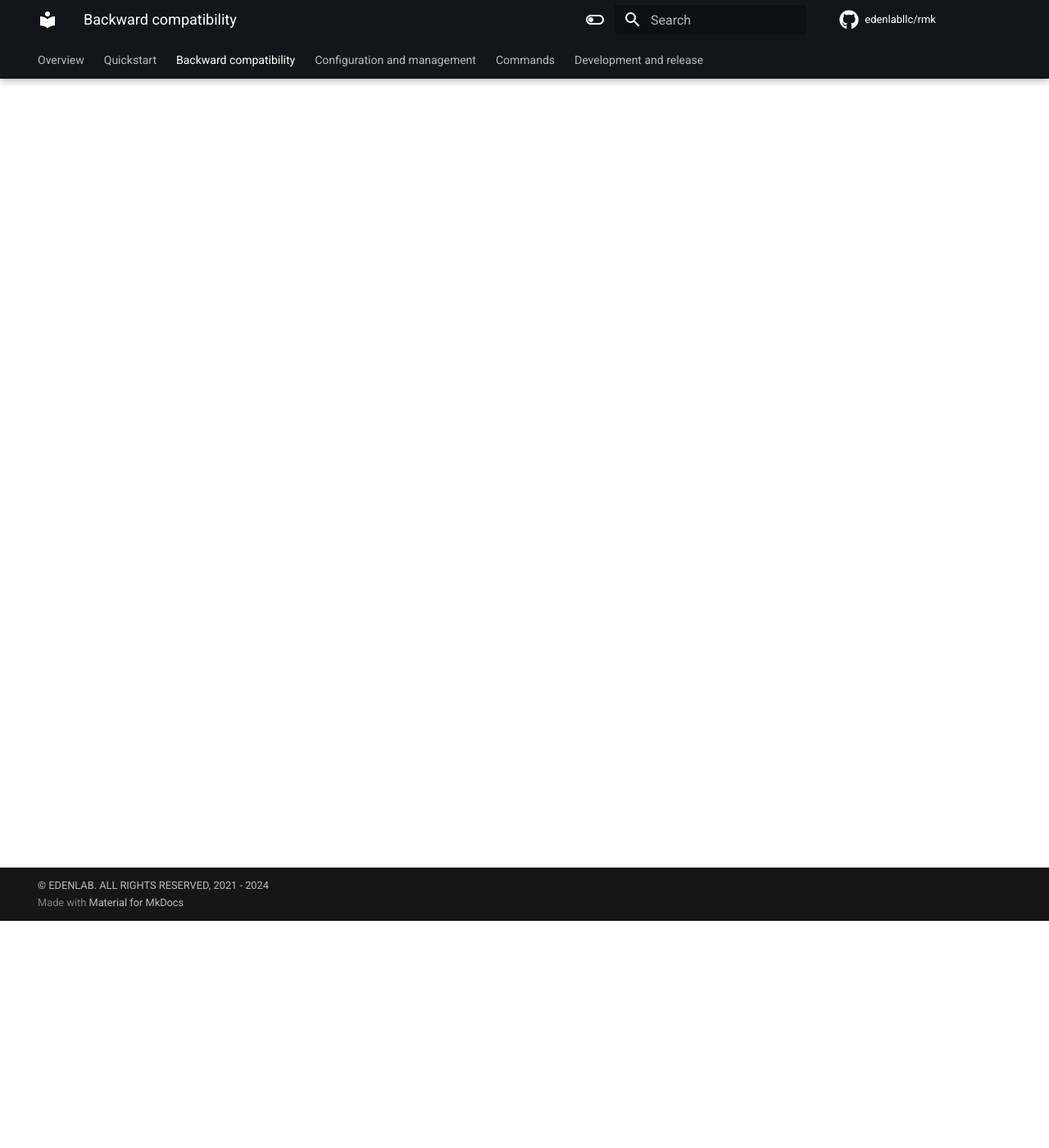
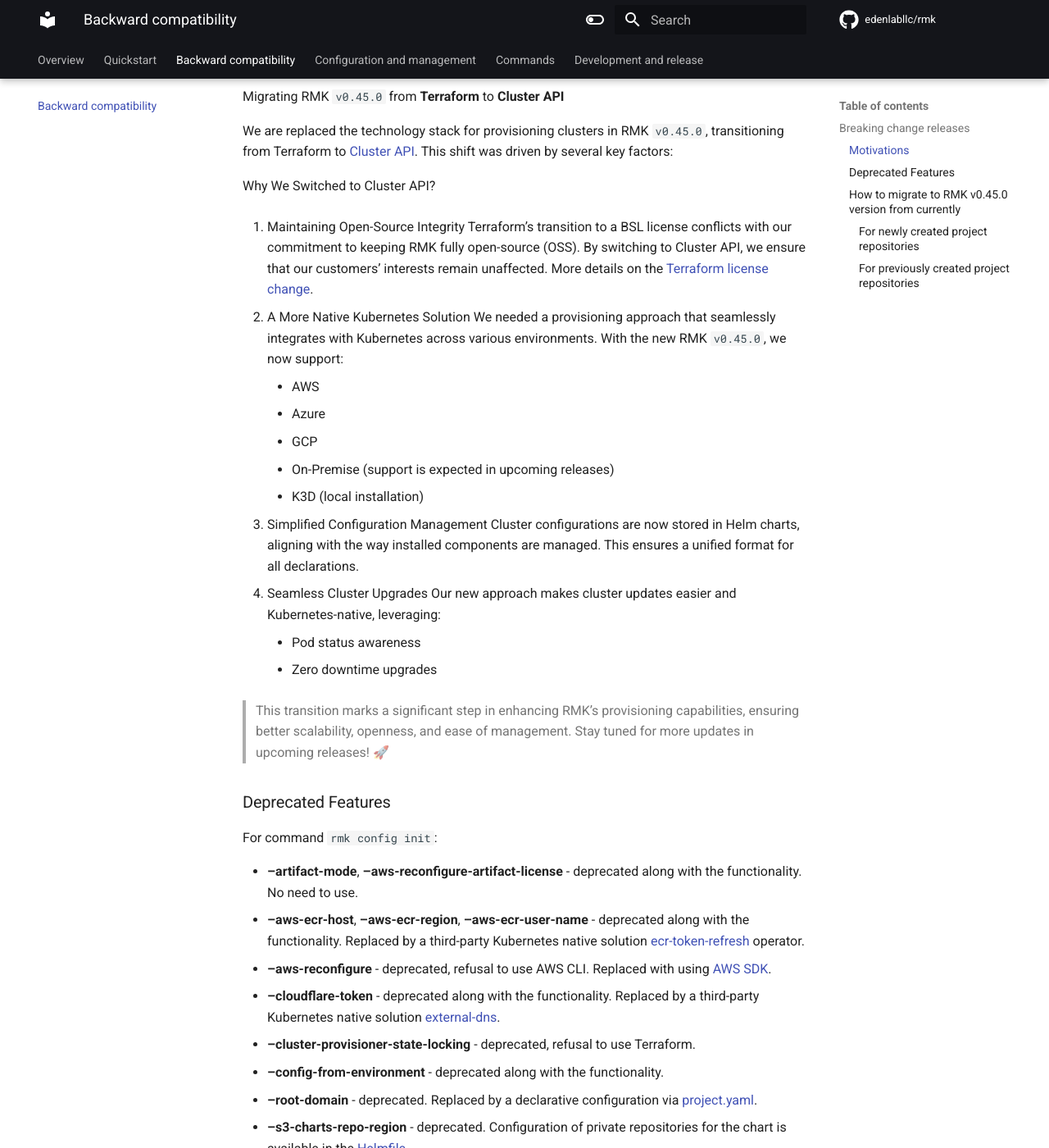
Before and after one commit to edenlabllc/rmk, an MkDocs documentation site: the page built from docs/backward-compatibility.md, in a window 1280 px wide and 1400 px high, scrolled down 277 px. Shown: the whole window at 82% size. Built offline with MkDocs 1.6.1 and Material for MkDocs 9.7.7, drawn with Linux system fonts in a browser that asks for light colours; comment, search, counter and statistics services are not loaded; the version menu is left out; some of the changed text lies outside the part shown.

Commit message:
#59 - add backward compatibility

````diff
--- a/docs/backward-compatibility.md
+++ b/docs/backward-compatibility.md
@@ -1,3 +1,128 @@
 # Backward compatibility
 
-[//]: # (TODO ACTUALIZE)
+## Breaking change releases
+
+**[v0.44.2](https://github.com/edenlabllc/rmk/releases/tag/v0.44.2) -> [v0.45.0](https://github.com/edenlabllc/rmk/releases/tag/v0.45.0)**
+
+### Motivations
+
+Migrating RMK `v0.45.0` from **Terraform** to **Cluster API**
+
+We are replaced the technology stack for provisioning clusters in RMK `v0.45.0`, transitioning from Terraform to [Cluster API](https://cluster-api.sigs.k8s.io/).
+This shift was driven by several key factors:
+
+Why We Switched to Cluster API?
+
+1. Maintaining Open-Source Integrity
+   Terraform's transition to a BSL license conflicts with our commitment to keeping RMK fully open-source (OSS).
+   By switching to Cluster API, we ensure that our customers' interests remain unaffected.
+   More details on the [Terraform license change](https://www.hashicorp.com/license-faq).
+
+2. A More Native Kubernetes Solution
+   We needed a provisioning approach that seamlessly integrates with Kubernetes across various environments.
+   With the new RMK `v0.45.0`, we now support:
+
+   - AWS
+   - Azure
+   - GCP
+   - On-Premise (support is expected in upcoming releases)
+   - K3D (local installation)
+
+3. Simplified Configuration Management
+   Cluster configurations are now stored in Helm charts, aligning with the way installed components are managed.
+   This ensures a unified format for all declarations.
+
+4. Seamless Cluster Upgrades
+   Our new approach makes cluster updates easier and Kubernetes-native, leveraging:
+
+   - Pod status awareness
+   - Zero downtime upgrades
+
+> This transition marks a significant step in enhancing RMK’s provisioning capabilities, ensuring better scalability,
+> openness, and ease of management. Stay tuned for more updates in upcoming releases! 🚀
+
+### Deprecated Features
+
+For command `rmk config init`:
+
+- **--artifact-mode**, **--aws-reconfigure-artifact-license** - deprecated along with the functionality. No need to use.
+- **--aws-ecr-host**, **--aws-ecr-region**, **--aws-ecr-user-name** - deprecated along with the functionality.
+  Replaced by a third-party Kubernetes native solution [ecr-token-refresh](https://github.com/edenlabllc/ecr-token-refresh.operators.infra) operator.
+- **--aws-reconfigure** - deprecated, refusal to use AWS CLI. Replaced with using [AWS SDK](https://github.com/aws/aws-sdk-go-v2).
+- **--cloudflare-token** - deprecated along with the functionality. Replaced by a third-party Kubernetes native solution [external-dns](https://github.com/kubernetes-sigs/external-dns).
+- **--cluster-provisioner-state-locking** - deprecated, refusal to use Terraform.
+- **--config-from-environment** - deprecated along with the functionality.
+- **--root-domain** - deprecated. Replaced by a declarative configuration via [project.yaml](configuration/project-management/preparation-of-project-repository.md#projectyaml).
+- **--s3-charts-repo-region** - deprecated. Configuration of private repositories for the chart is available in the [Helmfile](https://helmfile.readthedocs.io/en/latest/#configuration).
+
+For command category `rmk cluster`:
+
+- **container-registry** - deprecated command with full list of flags, refusal to use Terraform.
+- **destroy** - deprecated command with full list of flags, refusal to use Terraform.
+- **list** - deprecated command with full list of flags, refusal to use Terraform.
+- **provision** - deprecated command with full list of flags, refusal to use Terraform.
+- **state** - deprecated command with full list of flags, refusal to use Terraform.
+
+### How to migrate to RMK v0.45.0 version from currently
+
+#### For newly created project repositories
+
+Before performing actions via RMK with this project repository, simply update to `v0.45.0` version.
+
+```shell
+rmk update
+```
+
+#### For previously created project repositories
+
+> For correct migration, be sure to follow the steps in strict order.
+
+
+On the current RMK version download private Age keys if early not do it.
+
+```shell
+rmk config init --github-token=<GitHub_PAT>
+```
+
+Save the path to the private Age keys storage directory to an environment variable.
+
+```shell
+export RMK_OLD_PATH_AGE_KEYS="$(rmk -lf=json config view | yq '.config.SopsAgeKeys')"
+```
+
+Update your current version to `v0.45.0`.
+
+```shell
+rmk update
+```
+
+Add root domain specification in project.yaml for project repository.
+
+```yaml
+project:
+  # ...
+  spec:
+    environments:
+      develop:
+        root-domain: <custom_root_domain_name> # or <*.edenlab.dev> if you member Edenlab team
+      production:
+        root-domain: <custom_root_domain_name> # or <*.edenlab.dev> if you member Edenlab team
+      staging:
+        root-domain: <custom_root_domain_name> # or <*.edenlab.dev> if you member Edenlab team
+```
+
+Initialize a new configuration specifying the AWS cluster provider.
+
+```shell
+rmk config init --cluster-provider=aws \
+    --aws-access-key-id=<aws_access_key_id> \
+    --aws-region=<aws_region> \
+    --aws-secret-access-key=<aws_secret_access_key> \
+    --github-token=<GitHub_PAT>
+```
+
+Copy from old path private Age keys in new directory.
+
+```shell
+
+```
````
